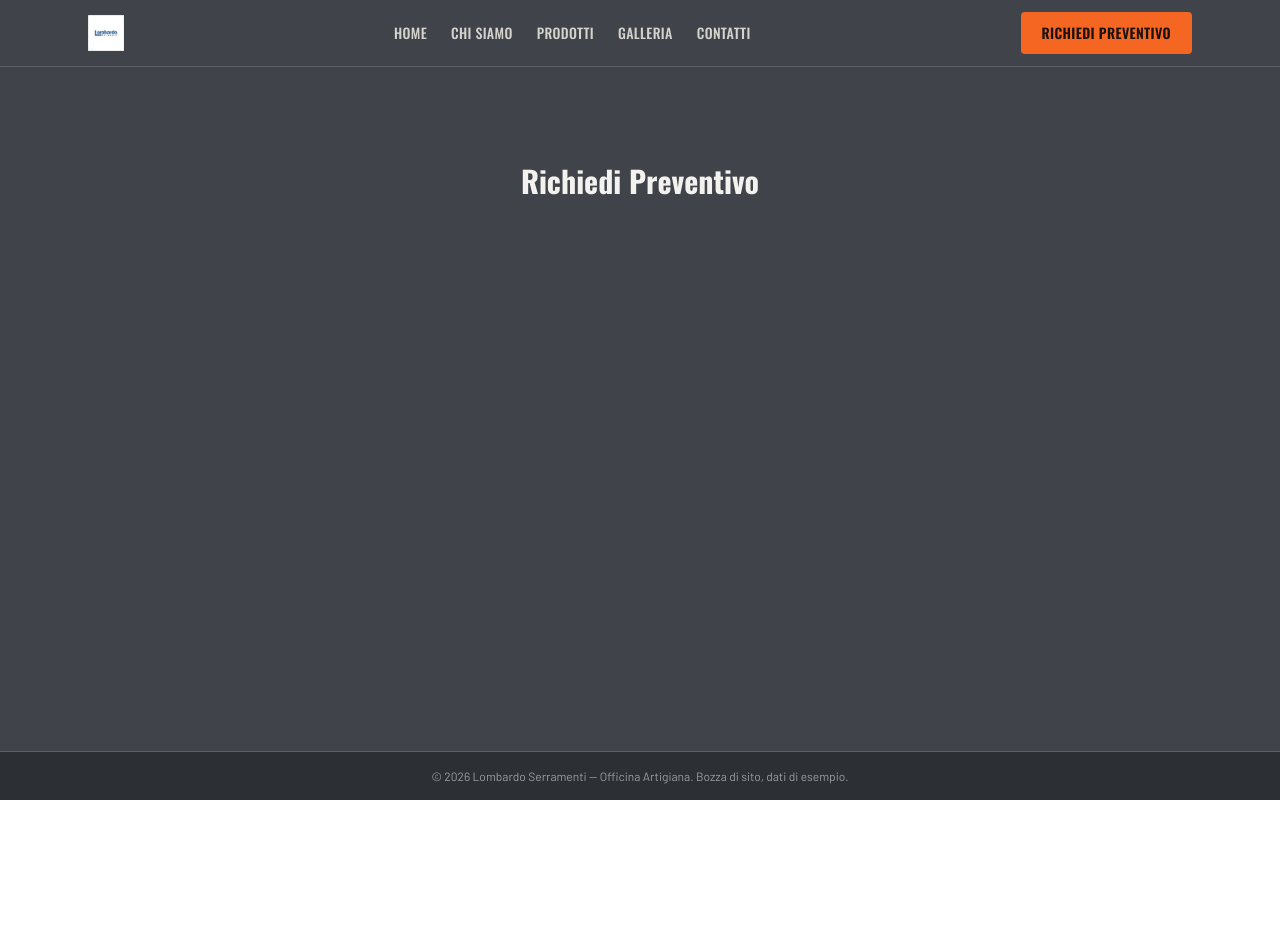
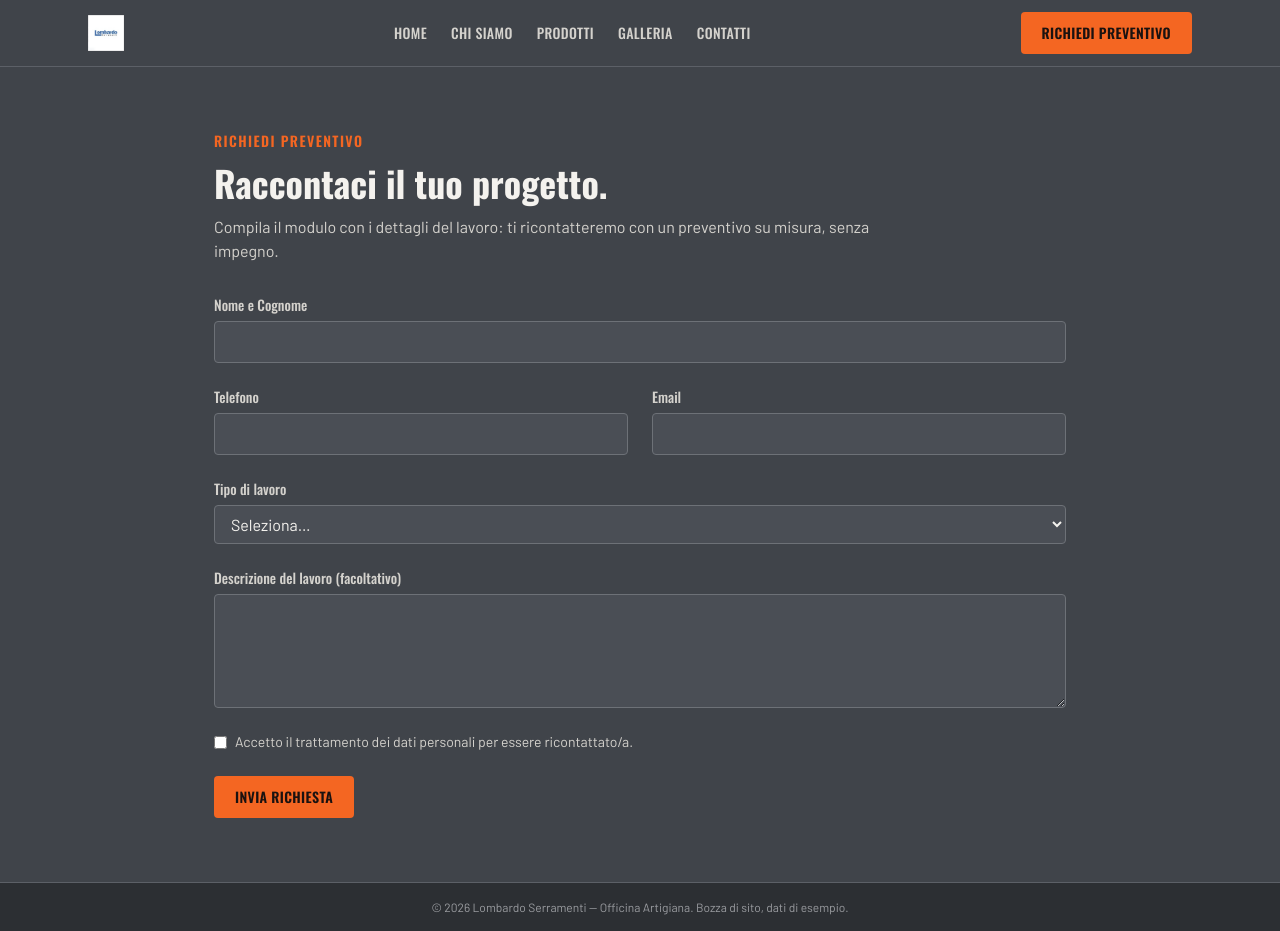
Before and after one commit to antoninolm/lombardo_serramenti, a React (Vite) app: page /preventivo in a window 1280 px wide. Before the commit the page ends 800 px from the top, so only its background shows below. Built offline with nearby package versions, Linux system fonts and the light colour scheme.

Commit message:
fase-2: pagine Contatti e Preventivo
Co-Authored-By: Claude Sonnet 5 <noreply@anthropic.com>

```diff
--- /dev/null
+++ b/src/components/InfoCard.jsx
@@ -0,0 +1,12 @@
+export default function InfoCard({ title, lines }) {
+  return (
+    <div className="rounded-lg border border-iron-500 bg-iron-600 p-5">
+      <p className="font-display text-sm font-semibold uppercase tracking-wide text-ember-500">{title}</p>
+      <div className="mt-2 space-y-1 text-cream-200">
+        {lines.map((line) => (
+          <p key={line}>{line}</p>
+        ))}
+      </div>
+    </div>
+  )
+}
--- /dev/null
+++ b/src/components/forms/FormField.jsx
@@ -0,0 +1,13 @@
+export default function FormField({ label, error, children }) {
+  return (
+    <label className="flex flex-col gap-1.5">
+      <span className="font-display text-sm font-medium text-cream-200">{label}</span>
+      {children}
+      {error && (
+        <p className="text-xs text-red-400" role="alert">
+          {error}
+        </p>
+      )}
+    </label>
+  )
+}
--- /dev/null
+++ b/src/components/forms/PreventivoForm.jsx
@@ -0,0 +1,136 @@
+import { useState } from 'react'
+import FormField from './FormField'
+import Button from '../Button'
+import { prodotti } from '../../data/prodotti'
+
+const initialForm = {
+  nome: '',
+  telefono: '',
+  email: '',
+  tipoLavoro: '',
+  descrizione: '',
+  privacy: false,
+}
+
+const telefonoRegex = /^[+\d][\d\s()-]{6,}$/
+const emailRegex = /^[^\s@]+@[^\s@]+\.[^\s@]+$/
+
+function validate(form) {
+  const errors = {}
+  if (!form.nome.trim()) errors.nome = 'Inserisci il tuo nome e cognome.'
+  if (!telefonoRegex.test(form.telefono.trim())) errors.telefono = 'Inserisci un numero di telefono valido.'
+  if (!emailRegex.test(form.email.trim())) errors.email = 'Inserisci un indirizzo email valido.'
+  if (!form.tipoLavoro) errors.tipoLavoro = 'Seleziona il tipo di lavoro.'
+  if (!form.privacy) errors.privacy = 'Devi accettare il trattamento dei dati per inviare la richiesta.'
+  return errors
+}
+
+const tipiLavoro = [...prodotti.map((p) => ({ value: p.slug, label: p.title })), { value: 'altro', label: 'Altro' }]
+
+export default function PreventivoForm({ onSubmitted }) {
+  const [form, setForm] = useState(initialForm)
+  const [errors, setErrors] = useState({})
+  const [submitting, setSubmitting] = useState(false)
+
+  function handleChange(event) {
+    const { name, value, type, checked } = event.target
+    setForm((f) => ({ ...f, [name]: type === 'checkbox' ? checked : value }))
+  }
+
+  function handleSubmit(event) {
+    event.preventDefault()
+    const validationErrors = validate(form)
+    setErrors(validationErrors)
+    if (Object.keys(validationErrors).length > 0) return
+
+    setSubmitting(true)
+    // Fase 2: invio simulato, nessuna chiamata di rete.
+    // L'invio reale (Resend via Vercel serverless function) è previsto in Fase 3.
+    setTimeout(() => {
+      setSubmitting(false)
+      onSubmitted(form.nome)
+    }, 600)
+  }
+
+  return (
+    <form noValidate onSubmit={handleSubmit} className="mt-8 flex flex-col gap-6">
+      <FormField label="Nome e Cognome" error={errors.nome}>
+        <input
+          type="text"
+          name="nome"
+          value={form.nome}
+          onChange={handleChange}
+          className="rounded border border-iron-400 bg-iron-600 px-3 py-2 text-cream-50 focus:border-ember-500 focus:outline-none"
+        />
+      </FormField>
+
+      <div className="grid gap-6 sm:grid-cols-2">
+        <FormField label="Telefono" error={errors.telefono}>
+          <input
+            type="tel"
+            name="telefono"
+            value={form.telefono}
+            onChange={handleChange}
+            className="rounded border border-iron-400 bg-iron-600 px-3 py-2 text-cream-50 focus:border-ember-500 focus:outline-none"
+          />
+        </FormField>
+
+        <FormField label="Email" error={errors.email}>
+          <input
+            type="email"
+            name="email"
+            value={form.email}
+            onChange={handleChange}
+            className="rounded border border-iron-400 bg-iron-600 px-3 py-2 text-cream-50 focus:border-ember-500 focus:outline-none"
+          />
+        </FormField>
+      </div>
+
+      <FormField label="Tipo di lavoro" error={errors.tipoLavoro}>
+        <select
+          name="tipoLavoro"
+          value={form.tipoLavoro}
+          onChange={handleChange}
+          className="rounded border border-iron-400 bg-iron-600 px-3 py-2 text-cream-50 focus:border-ember-500 focus:outline-none"
+        >
+          <option value="">Seleziona…</option>
+          {tipiLavoro.map((tipo) => (
+            <option key={tipo.value} value={tipo.value}>
+              {tipo.label}
+            </option>
+          ))}
+        </select>
+      </FormField>
+
+      <FormField label="Descrizione del lavoro (facoltativo)">
+        <textarea
+          name="descrizione"
+          value={form.descrizione}
+          onChange={handleChange}
+          rows={4}
+          className="rounded border border-iron-400 bg-iron-600 px-3 py-2 text-cream-50 focus:border-ember-500 focus:outline-none"
+        />
+      </FormField>
+
+      <label className="flex items-start gap-2 text-sm text-cream-200">
+        <input
+          type="checkbox"
+          name="privacy"
+          checked={form.privacy}
+          onChange={handleChange}
+          className="mt-1"
+        />
+        <span>Accetto il trattamento dei dati personali per essere ricontattato/a.</span>
+      </label>
+      {errors.privacy && (
+        <p className="-mt-4 text-xs text-red-400" role="alert">
+          {errors.privacy}
+        </p>
+      )}
+
+      <Button type="submit" disabled={submitting} className="self-start disabled:opacity-60">
+        {submitting ? 'Invio in corso…' : 'Invia Richiesta'}
+      </Button>
+    </form>
+  )
+}
--- /dev/null
+++ b/src/components/forms/PreventivoSuccess.jsx
@@ -0,0 +1,18 @@
+import Button from '../Button'
+
+export default function PreventivoSuccess({ nome, onReset }) {
+  return (
+    <div className="mt-8 rounded-lg border border-ember-500/40 bg-iron-600 p-8 text-center">
+      <h2 className="font-display text-2xl font-bold">Richiesta inviata, {nome || 'grazie'}!</h2>
+      <p className="mt-3 text-cream-200">
+        Abbiamo ricevuto la tua richiesta di preventivo. Ti ricontatteremo il prima possibile.
+      </p>
+      <p className="mt-1 text-xs text-cream-400">
+        (Simulazione — Fase 2: nessuna email è stata realmente inviata.)
+      </p>
+      <Button variant="outline" className="mt-6" onClick={onReset}>
+        Compila un&apos;altra richiesta
+      </Button>
+    </div>
+  )
+}
--- a/src/pages/Contatti.jsx
+++ b/src/pages/Contatti.jsx
@@ -1,8 +1,34 @@
+import SectionHeading from '../components/SectionHeading'
+import InfoCard from '../components/InfoCard'
+import Placeholder from '../components/Placeholder'
+import CtaBanner from '../components/CtaBanner'
+import { contatti } from '../data/contatti'
+
 export default function Contatti() {
   return (
     <>
       <title>Contatti — Lombardo Serramenti</title>
-      <h1 className="px-4 py-24 text-center font-display text-3xl font-bold sm:px-6">Contatti</h1>
+
+      <section className="mx-auto max-w-6xl px-4 py-16 sm:px-6">
+        <SectionHeading eyebrow="Contatti" title="Vieni a trovarci in officina." />
+
+        <div className="mt-8 grid gap-8 sm:grid-cols-[minmax(280px,1fr)_minmax(280px,1.3fr)]">
+          <div className="grid gap-4 sm:grid-cols-2 sm:self-start">
+            <InfoCard title="Indirizzo" lines={contatti.indirizzo} />
+            <InfoCard title="Telefono" lines={[contatti.telefono]} />
+            <InfoCard title="Email" lines={[contatti.email]} />
+            <InfoCard title="Orari" lines={contatti.orari} />
+          </div>
+          <Placeholder alt="Mappa con la posizione dell'officina" caption="[mappa Google Maps — Fase 3]" ratio="4 / 3" />
+        </div>
+      </section>
+
+      <section className="pb-20">
+        <CtaBanner
+          title="Preferisci un preventivo scritto?"
+          description="Compila il modulo con i dettagli del tuo progetto: ti rispondiamo il prima possibile."
+        />
+      </section>
     </>
   )
 }
--- a/src/pages/Preventivo.jsx
+++ b/src/pages/Preventivo.jsx
@@ -1,8 +1,28 @@
+import { useState } from 'react'
+import SectionHeading from '../components/SectionHeading'
+import PreventivoForm from '../components/forms/PreventivoForm'
+import PreventivoSuccess from '../components/forms/PreventivoSuccess'
+
 export default function Preventivo() {
+  const [submittedName, setSubmittedName] = useState(null)
+
   return (
     <>
       <title>Richiedi Preventivo — Lombardo Serramenti</title>
-      <h1 className="px-4 py-24 text-center font-display text-3xl font-bold sm:px-6">Richiedi Preventivo</h1>
+
+      <section className="mx-auto max-w-[900px] px-4 py-16 sm:px-6">
+        <SectionHeading
+          eyebrow="Richiedi Preventivo"
+          title="Raccontaci il tuo progetto."
+          description="Compila il modulo con i dettagli del lavoro: ti ricontatteremo con un preventivo su misura, senza impegno."
+        />
+
+        {submittedName !== null ? (
+          <PreventivoSuccess nome={submittedName} onReset={() => setSubmittedName(null)} />
+        ) : (
+          <PreventivoForm onSubmitted={setSubmittedName} />
+        )}
+      </section>
     </>
   )
 }
```
Also changed, not shown: 1 other file (tests, documents, lock files or other folders).
